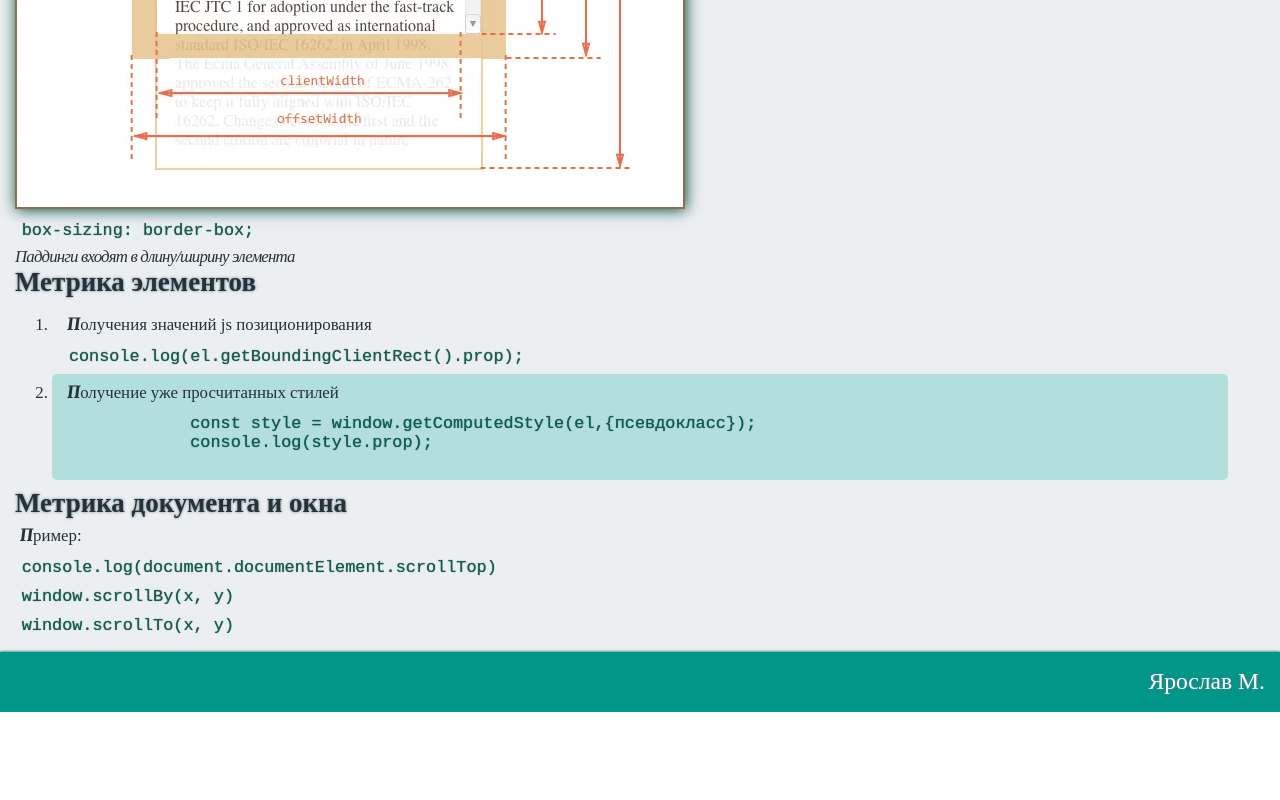
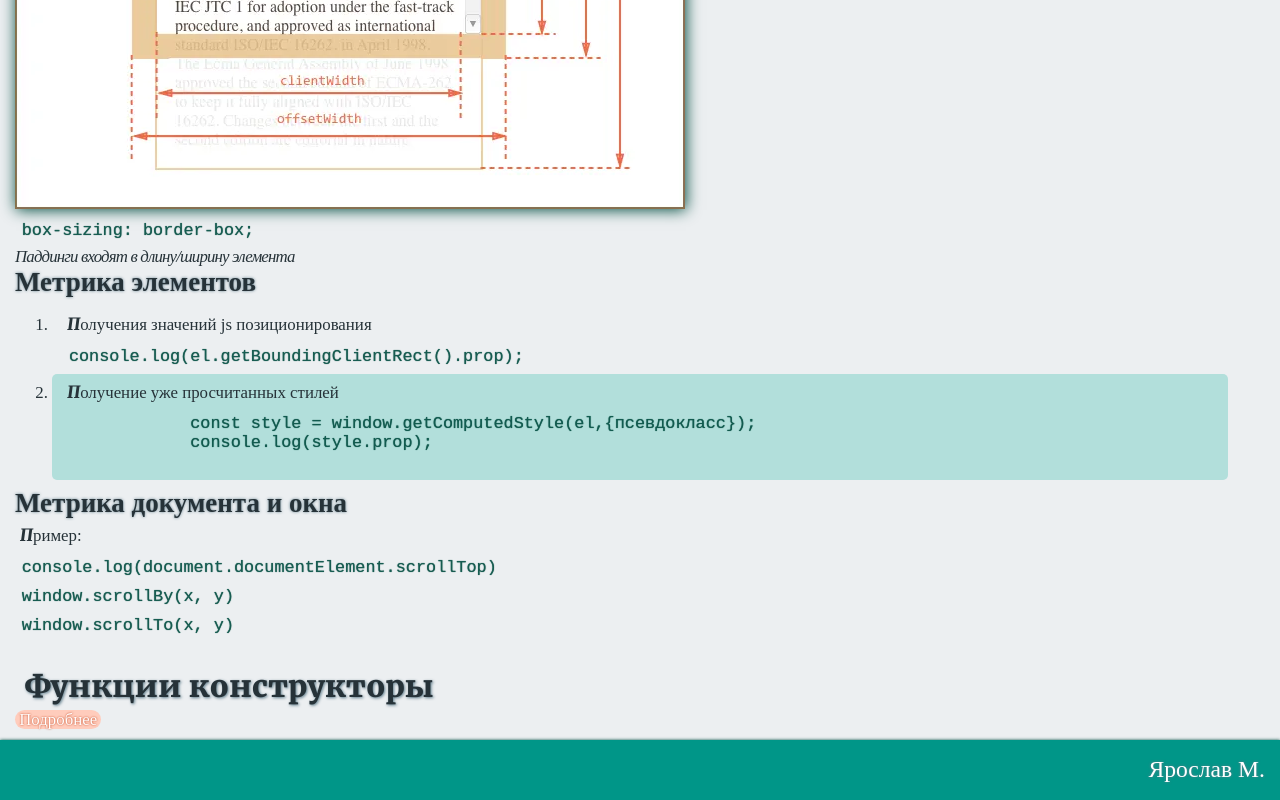
Before and after one commit to yarmsl/My-Lessons, a website: page docs/index.html in a window 1280 px wide. Shown: the part 9502-10302 px from the top of the page. Before the commit the page ends 10214 px from the top, so only its background shows below. Drawn offline with Linux system fonts and the light colour scheme; files whose address does not match are found by name; a web font is replaced by a local one.

Commit message:
04.05.2021

```diff
--- a/docs/index.html
+++ b/docs/index.html
@@ -354,6 +354,11 @@ Object.setPrototypeOf(joe, soldier);<br> <span>Устанавливает свя
    <code>window.scrollBy(x, y)</code>
    <code>window.scrollTo(x, y)</code>
 </section>
+<section>
+   <h2>Функции конструкторы</h2>
+   <a href="https://learn.javascript.ru/constructor-new">Подробнее</a>
+
+</section>
 </main>
       <footer class="footer">
    <div class="footer__container">
```
Also changed, not shown: docs/js/script.js (+23 -0 lines), docs/main.html (+5 -0 lines), src/js/script.js (+23 -0 lines), src/main.html (+5 -0 lines).
